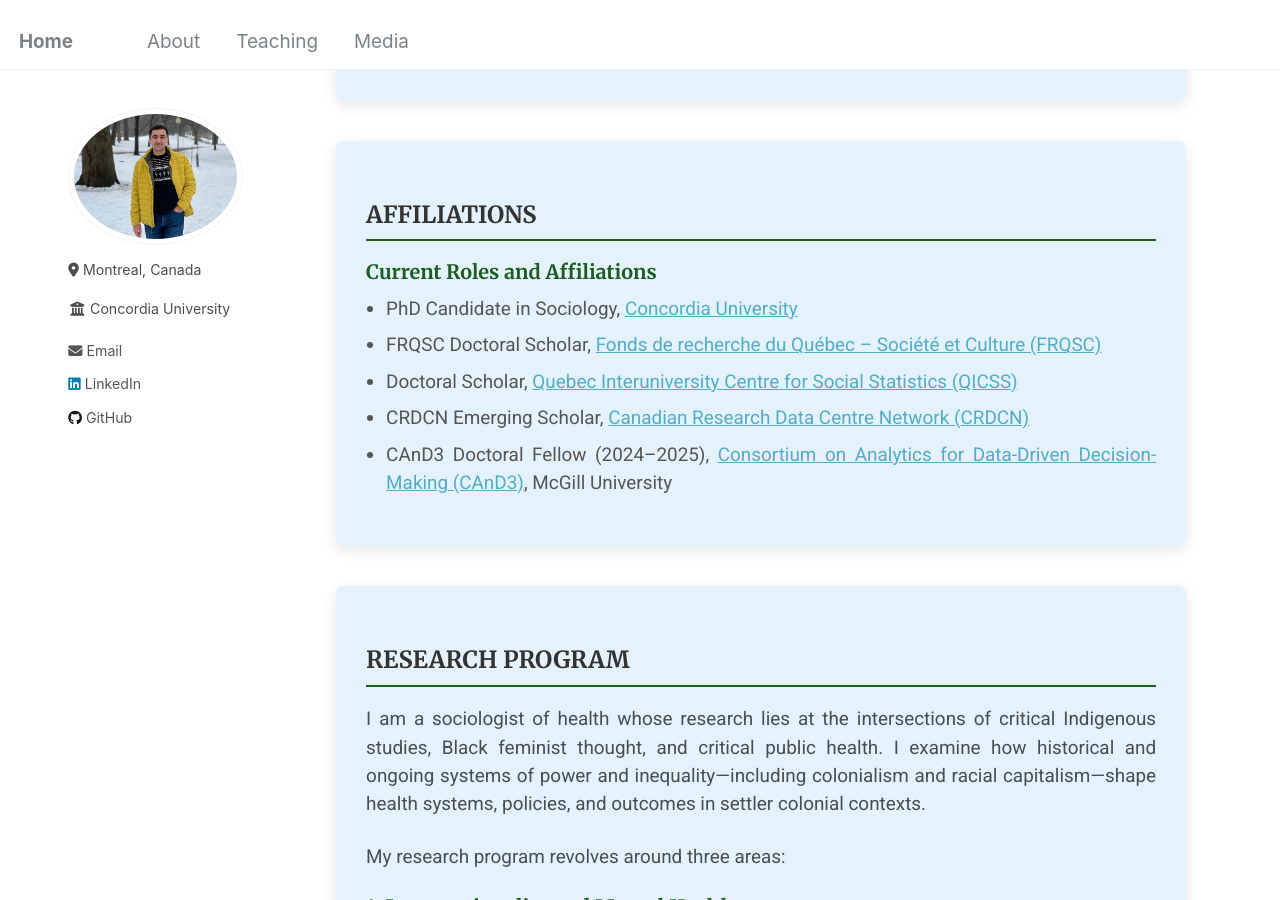
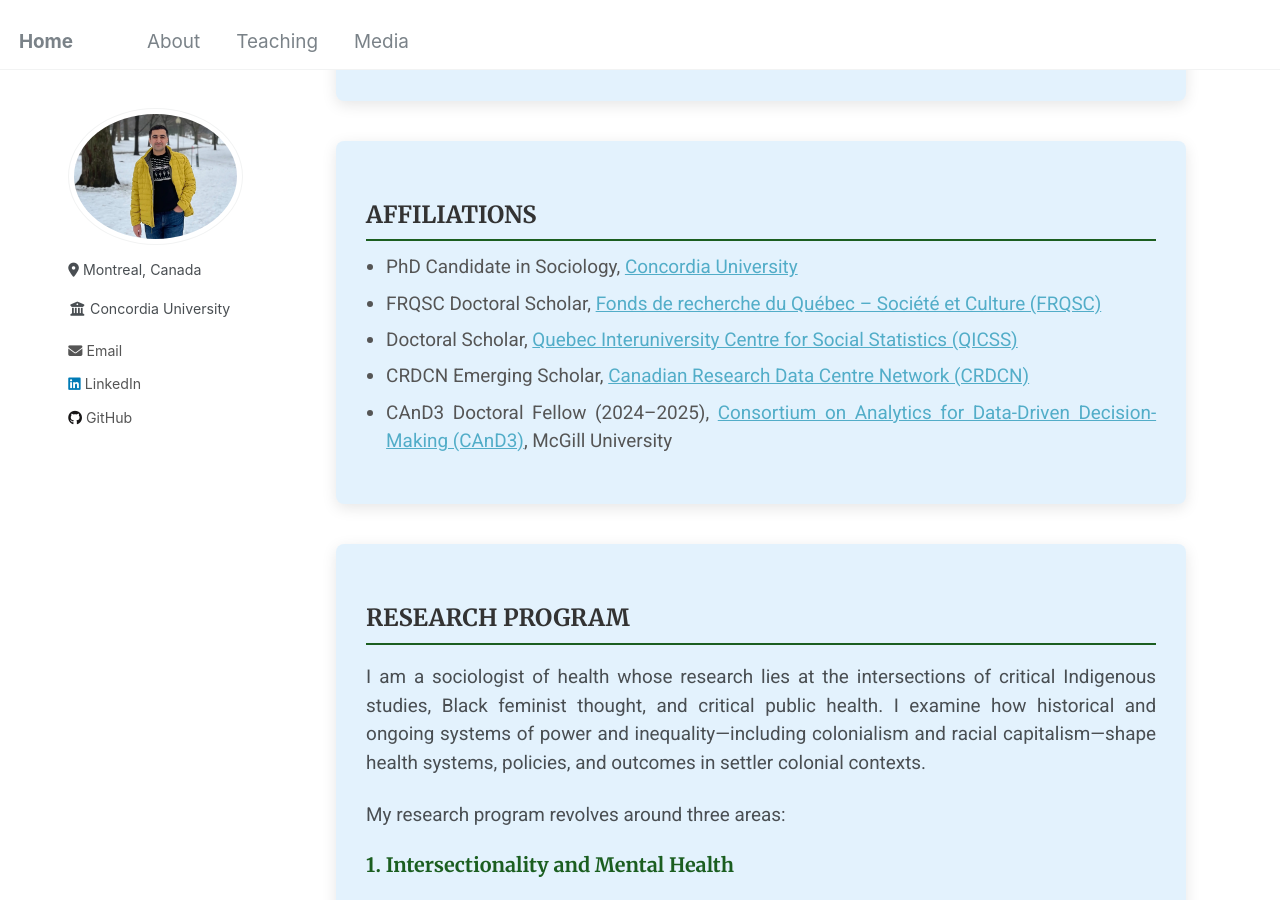
Before and after one commit to Mohsnmonji/mohsnmonji.github.io, a Jekyll site: the page built from about-me.md, in a window 1280 px wide and 900 px high, scrolled down 334 px. Built offline with Jekyll 4.4.1, drawn with Linux system fonts in a browser that asks for light colours.

Commit message:
Update about-me.md

```diff
--- a/about-me.md
+++ b/about-me.md
@@ -61,7 +61,6 @@ author_profile: true
 <!-- CARD 2: AFFILIATIONS -->
 <div class="about-card">
   <h2>AFFILIATIONS</h2>
-  <h4>Current Roles and Affiliations</h4>
   <ul>
     <li>PhD Candidate in Sociology, <a href="https://www.concordia.ca/" target="_blank">Concordia University</a></li>
     <li>FRQSC Doctoral Scholar, <a href="https://frq.gouv.qc.ca/" target="_blank">Fonds de recherche du Québec – Société et Culture (FRQSC)</a></li>
```
